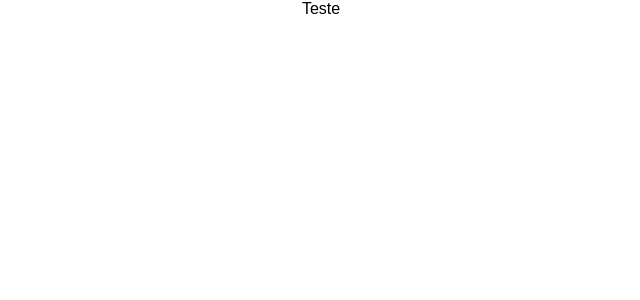
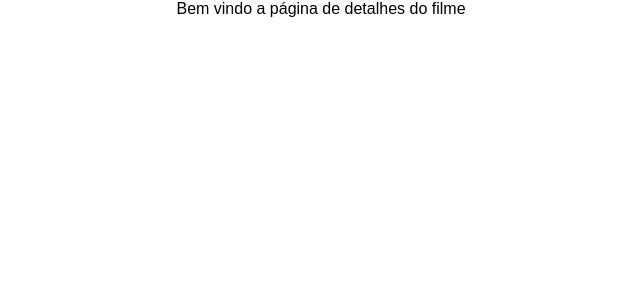
Before and after one commit to gabriel-maximus/Curso-FullStack-Udemy, a React (Create React App) app in the folder projeto-filmes-em-cartaz/: page /filme/1 in a window 1280 px wide. Shown: the top 300 px of the page, without its empty margins (319-959 px from the left). Built offline with nearby package versions, Linux system fonts and the light colour scheme; the HTML template or start-up script is replaced by a standard one.

Commit message:
Adicionando rotas

```diff
--- a/projeto-filmes-em-cartaz/package.json
+++ b/projeto-filmes-em-cartaz/package.json
@@ -8,6 +8,7 @@
     "@testing-library/user-event": "^13.5.0",
     "react": "^18.2.0",
     "react-dom": "^18.2.0",
+    "react-router-dom": "^6.5.0",
     "react-scripts": "5.0.1",
     "web-vitals": "^2.1.4"
   },
--- a/projeto-filmes-em-cartaz/src/App.js
+++ b/projeto-filmes-em-cartaz/src/App.js
@@ -1,9 +1,10 @@
 import './App.css';
+import RoutesApp from './routes';
 
 function App() {
   return (
     <div className='App'>
-      Teste
+      <RoutesApp />
     </div>
   );
 }
--- /dev/null
+++ b/projeto-filmes-em-cartaz/src/pages/Filme/index.js
@@ -0,0 +1,7 @@
+import React from 'react'
+
+export default function Filme() {
+  return (
+    <div>Bem vindo a página de detalhes do filme</div>
+  )
+}
--- /dev/null
+++ b/projeto-filmes-em-cartaz/src/pages/Home/index.js
@@ -0,0 +1,7 @@
+import React from 'react'
+
+export default function Home() {
+  return (
+    <div>Bem vindo a Home</div>
+  )
+}
--- /dev/null
+++ b/projeto-filmes-em-cartaz/src/routes.js
@@ -0,0 +1,15 @@
+import React from 'react'
+import { BrowserRouter, Routes, Route } from 'react-router-dom'
+import Filme from './pages/Filme'
+import Home from './pages/Home'
+
+export default function RoutesApp() {
+  return (
+    <BrowserRouter>
+        <Routes>
+            <Route path='/' element={<Home />} />
+            <Route path='/filme/:id' element={<Filme />} />
+        </Routes>
+    </BrowserRouter>
+  )
+}
```
Also changed, not shown: projeto-filmes-em-cartaz/src/pages/Filme/styles.css (added), projeto-filmes-em-cartaz/src/pages/Home/styles.css (added), 1 other file (tests, documents, lock files or other folders).
